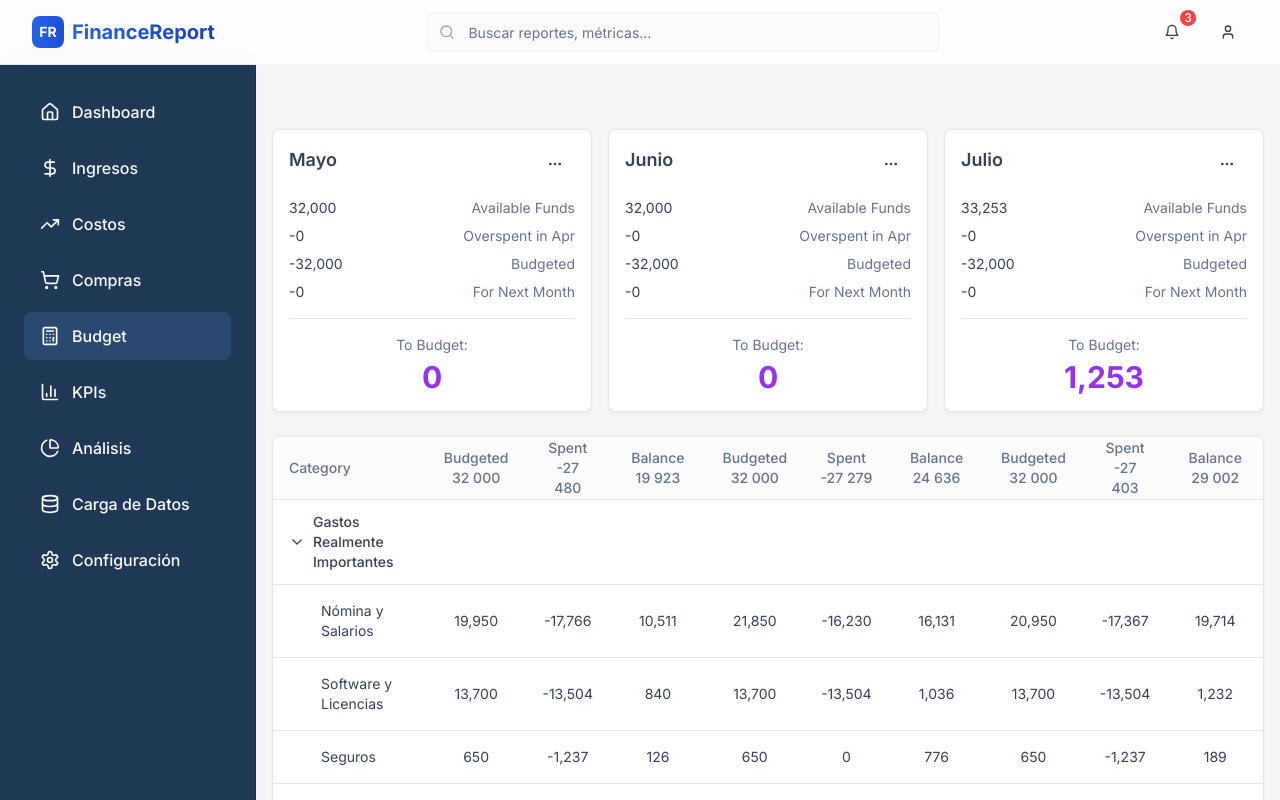
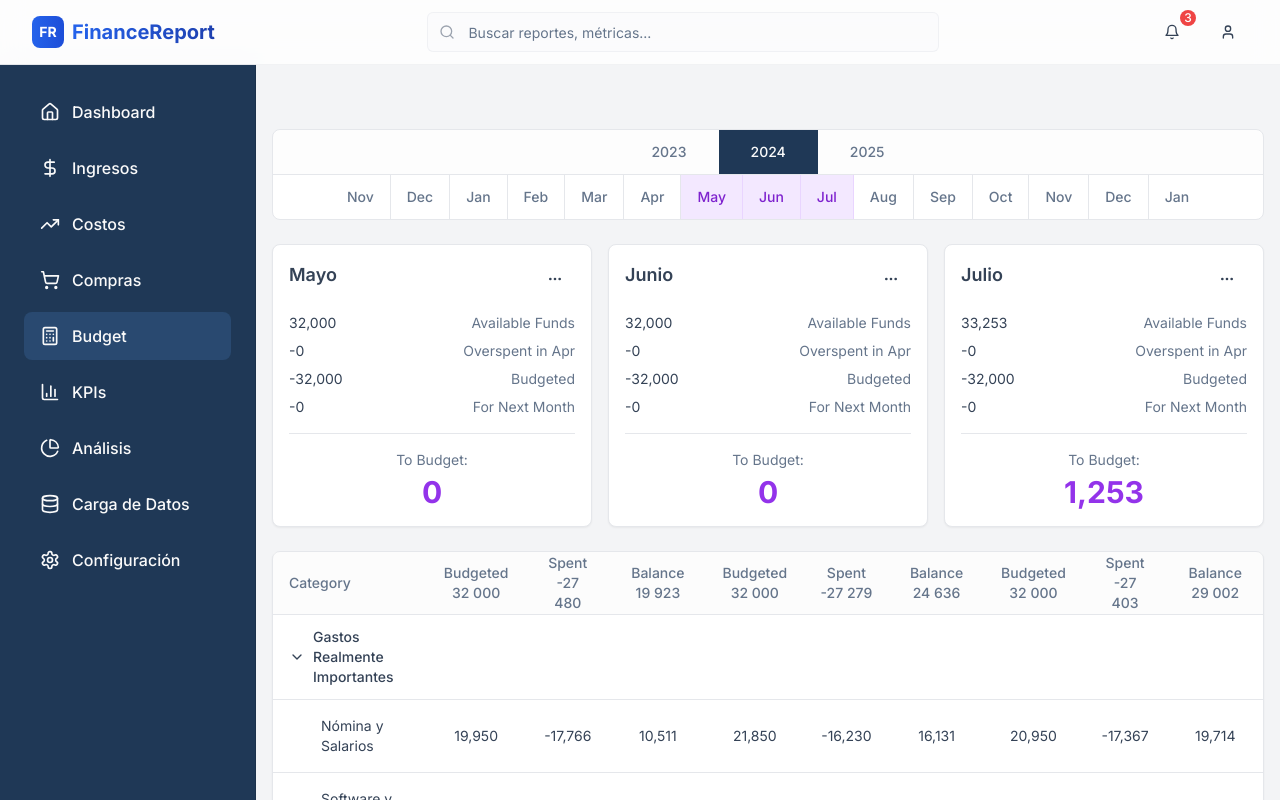
Before and after one commit to ramarono/financial-impact-vision, a React (Vite) app: page /budget in a window 1280 px wide. Shown: the top 800 px of the page. Built offline with nearby package versions, Linux system fonts and the light colour scheme.

Commit message:
Add year and month selection to Budget page
Implement year and month selection controls on the Budget page, replicating the design from the image.

```diff
--- a/src/pages/Budget.tsx
+++ b/src/pages/Budget.tsx
@@ -100,12 +100,41 @@ const formatNumber = (num: number) => {
 
 const Budget = () => {
   const [expandedCategories, setExpandedCategories] = useState<string[]>(["Gastos Realmente Importantes", "Gastos Diarios"]);
+  const [selectedYear, setSelectedYear] = useState(2024);
+  const [selectedMonths, setSelectedMonths] = useState(["May", "Jun", "Jul"]);
+
+  const years = [2023, 2024, 2025];
+  const allMonths = [
+    { name: "Nov", year: 2023 },
+    { name: "Dec", year: 2023 },
+    { name: "Jan", year: 2024 },
+    { name: "Feb", year: 2024 },
+    { name: "Mar", year: 2024 },
+    { name: "Apr", year: 2024 },
+    { name: "May", year: 2024 },
+    { name: "Jun", year: 2024 },
+    { name: "Jul", year: 2024 },
+    { name: "Aug", year: 2024 },
+    { name: "Sep", year: 2024 },
+    { name: "Oct", year: 2024 },
+    { name: "Nov", year: 2024 },
+    { name: "Dec", year: 2024 },
+    { name: "Jan", year: 2025 }
+  ];
 
   const toggleCategory = (categoryName: string) => {
     setExpandedCategories(prev =>
       prev.includes(categoryName)
         ? prev.filter(name => name !== categoryName)
         : [...prev, categoryName]
+    );
+  };
+
+  const toggleMonth = (monthName: string) => {
+    setSelectedMonths(prev =>
+      prev.includes(monthName)
+        ? prev.filter(name => name !== monthName)
+        : [...prev, monthName].slice(0, 3) // Máximo 3 meses
     );
   };
 
@@ -116,6 +145,42 @@ const Budget = () => {
 
       <main className="ml-64 pt-16 p-4">
         <div className="max-w-full">
+          {/* Year and Month Navigation */}
+          <div className="mb-6 bg-card rounded-lg border">
+            {/* Years Row */}
+            <div className="flex items-center justify-center border-b bg-muted/20 rounded-t-lg">
+              {years.map((year) => (
+                <button
+                  key={year}
+                  onClick={() => setSelectedYear(year)}
+                  className={`px-8 py-3 text-sm font-medium transition-colors ${
+                    selectedYear === year
+                      ? "bg-primary text-primary-foreground"
+                      : "hover:bg-muted text-muted-foreground"
+                  }`}
+                >
+                  {year}
+                </button>
+              ))}
+            </div>
+
+            {/* Months Row */}
+            <div className="flex items-center justify-center overflow-x-auto">
+              {allMonths.map((month, index) => (
+                <button
+                  key={`${month.name}-${month.year}-${index}`}
+                  onClick={() => toggleMonth(month.name)}
+                  className={`px-4 py-3 text-sm font-medium whitespace-nowrap transition-colors border-r last:border-r-0 ${
+                    selectedMonths.includes(month.name)
+                      ? "bg-purple-100 text-purple-700 border-purple-200"
+                      : "hover:bg-muted/50 text-muted-foreground"
+                  }`}
+                >
+                  {month.name}
+                </button>
+              ))}
+            </div>
+          </div>
           {/* Month Cards */}
           <div className="grid grid-cols-3 gap-4 mb-6">
             {budgetData.months.map((month, index) => (
```
